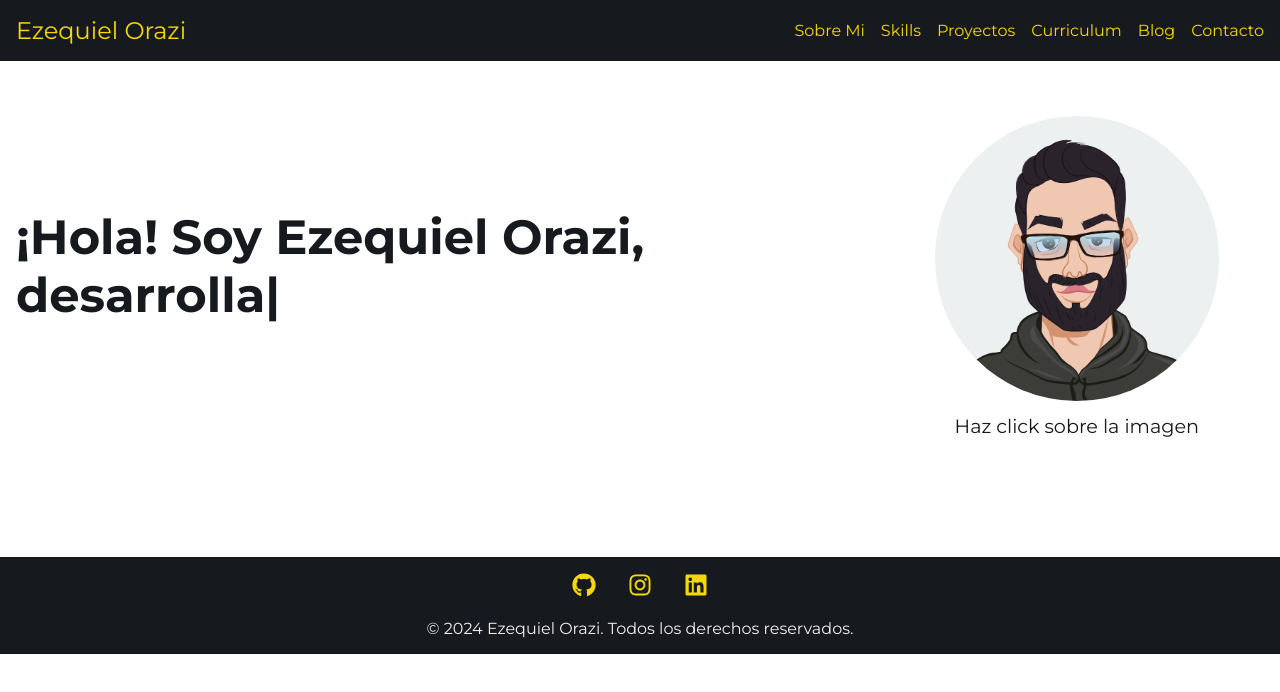
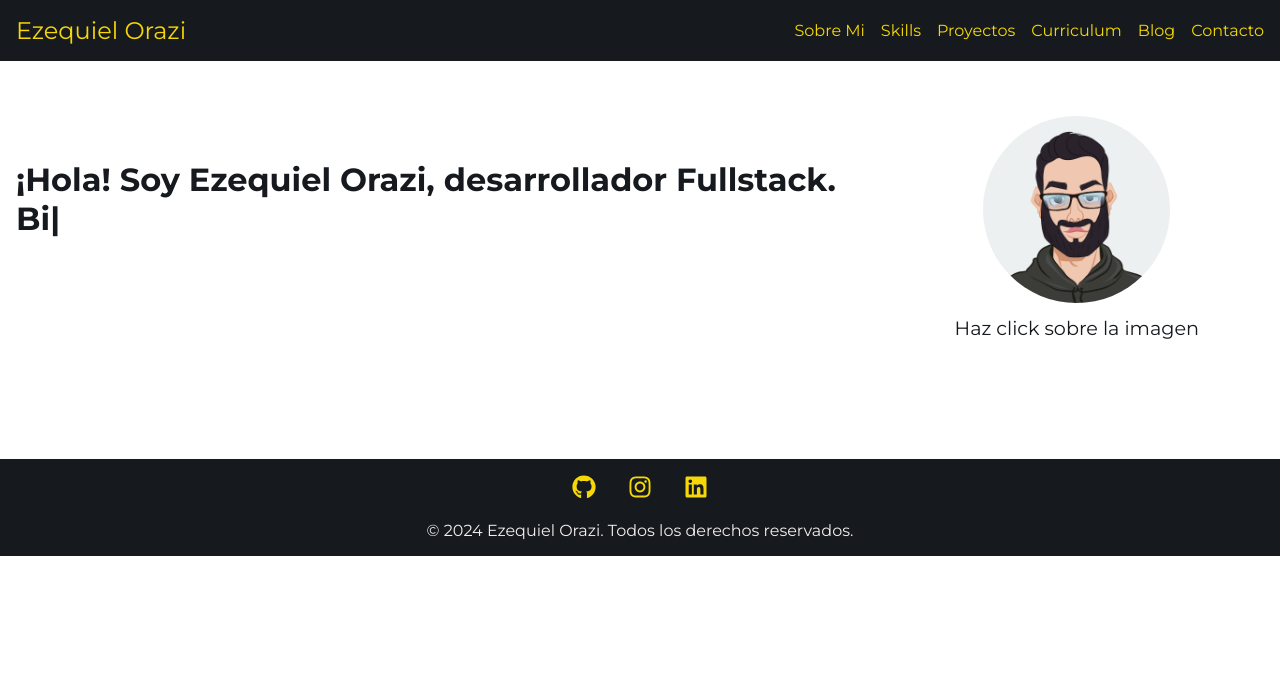
Before and after one commit to Ezzeorazi/mi-portafolio, a React (Vite) app: page / in a window 1280 px wide. Shown: the top 692 px of the page. Built offline with nearby package versions, Linux system fonts and the light colour scheme.

Commit message:
Modificacdo home

```diff
--- a/src/pages/Home/Home.jsx
+++ b/src/pages/Home/Home.jsx
@@ -21,7 +21,7 @@ const Home = () => {
     if (!isLoading && el.current) {
       const options = {
         strings: [
-          "¡Hola! Soy Ezequiel Orazi, desarrollador Fullstack.",
+
           "Bienvenidos a mi espacio de trabajo."
         ],
         typeSpeed: 50,
@@ -47,6 +47,7 @@ const Home = () => {
     <div className={styles.home}>
       <div className={styles.main}>
       <h1>
+      ¡Hola! Soy Ezequiel Orazi, desarrollador Fullstack.<br />
         <span ref={el} />
       </h1>
         <div className={styles.imageContainer}>
--- a/src/pages/Home/Home.module.css
+++ b/src/pages/Home/Home.module.css
@@ -84,11 +84,11 @@
   }
 
   .main h1 {
-    font-size: 3rem;
-    width: 30%;
+    font-size: 2rem;
+    width: 40%;
   }
 
   img {
-    width: 76%;
+    width: 50%;
   }
 }
```
